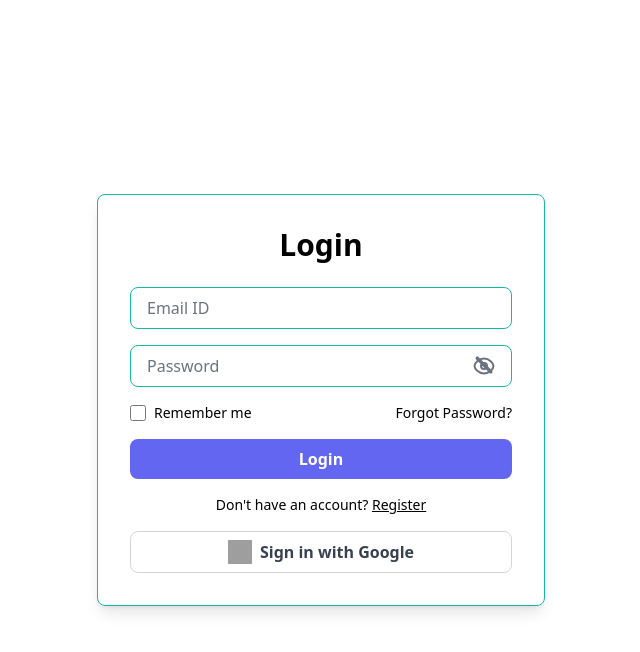
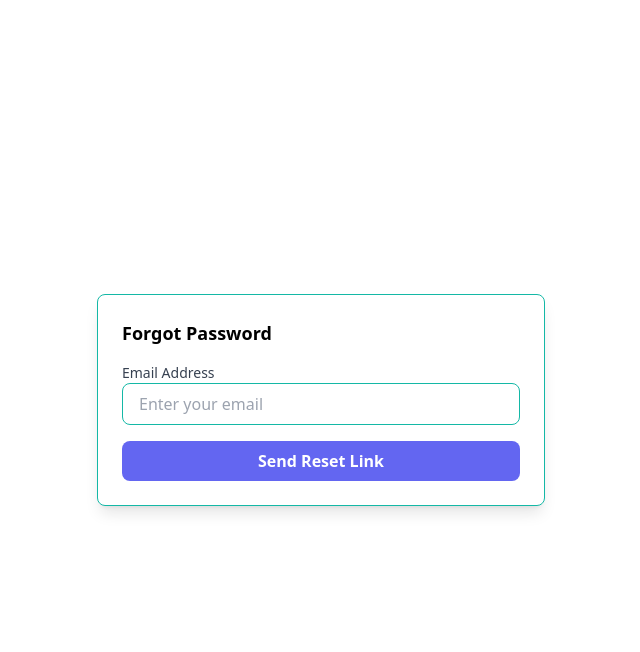
Before and after one commit to Maruf19/society, a React (Create React App) app: page /Login in a window 1280 px wide. Both pictures are taken after a click on the link "Forgot Password?". Shown: the top 652 px of the page, without its empty margins (319-959 px from the left). Built offline with nearby package versions, Linux system fonts and the light colour scheme; grey boxes are pictures that could not be loaded.

Commit message:
forgot password added

```diff
--- a/src/App.js
+++ b/src/App.js
@@ -11,6 +11,7 @@ import Achievement from './pages/Achievement'
 import Leader from './pages/Leader'
 import Login from './pages/Login'
 import SignUp from './pages/SignUp'
+import ForgotPassword from './pages/ForgotPassword'
 function App() {
   return (
         <BrowserRouter>
@@ -28,6 +29,7 @@ function App() {
       <Route path='Leadership' element={ <Leader />} />
       <Route path='Login' element={ <Login />} />
       <Route path='SignUP' element={ <SignUp />} />
+      <Route path='ForgotPassword' element={ <ForgotPassword />} />
     </Routes>
     </BrowserRouter>
   )
--- /dev/null
+++ b/src/pages/ForgotPassword.js
@@ -0,0 +1,46 @@
+// import React, { useState } from 'react';
+
+// const ForgotPassword = () => {
+//     const [email, setEmail] = useState('');
+//     const [message, setMessage] = useState('');
+
+//     const handleSubmit = (e) => {
+//         e.preventDefault();
+//         // Handle password reset logic here
+//         setMessage('Password reset link has been sent to your email.');
+//     };
+
+//     return (
+//         <div className="min-h-screen flex items-center justify-center bg-gray-100 p-6">
+//             <div className="max-w-md w-full bg-white p-8 rounded-lg shadow-md">
+//                 <h2 className="text-2xl font-bold text-center mb-6">Forgot Password</h2>
+//                 <form onSubmit={handleSubmit}>
+//                     <div className="mb-4">
+//                         <label htmlFor="email" className="block text-sm font-medium text-gray-700">Email Address</label>
+//                         <input
+//                             type="email"
+//                             id="email"
+//                             value={email}
+//                             onChange={(e) => setEmail(e.target.value)}
+//                             required
+//                             className="mt-1 block w-full px-3 py-2 border border-teal-500 rounded-md shadow-sm focus:outline-none focus:ring-2 focus:ring-teal-500"
+//                         />
+//                     </div>
+//                     {message && (
+//                         <div className="mb-4 text-green-600 text-sm">
+//                             {message}
+//                         </div>
+//                     )}
+//                     <button
+//                         type="submit"
+//                         className="w-full bg-teal-500 text-white py-2 px-4 rounded-md hover:bg-teal-600 focus:outline-none focus:ring-2 focus:ring-teal-500"
+//                     >
+//                         Send Reset Link
+//                     </button>
+//                 </form>
+//             </div>
+//         </div>
+//     );
+// };
+
+// export default ForgotPassword;
--- a/src/pages/Login.js
+++ b/src/pages/Login.js
@@ -2,9 +2,20 @@ import React, { useState } from 'react';
 
 function Login() {
   const [showPassword, setShowPassword] = useState(false);
+  const [showForgotPassword, setShowForgotPassword] = useState(false);
+
+  const handleForgotPassword = (e) => {
+    e.preventDefault();
+    setShowForgotPassword(true);
+  };
+
+  const handleCloseModal = () => {
+    setShowForgotPassword(false);
+  };
 
   return (
     <div className="min-h-screen flex items-center justify-center">
+      {!showForgotPassword ? (
         <div className="bg-white bg-opacity-10 p-8 rounded-lg shadow-lg backdrop-blur-md w-full max-w-md border border-teal-500">
           <h2 className="text-3xl font-semibold text-center text-black mb-6">Login</h2>
           <form className="space-y-4">
@@ -51,7 +62,7 @@ function Login() {
                 />
                 <span className="ml-2">Remember me</span>
               </label>
-            <a href="#" className="hover:underline">Forgot Password?</a>
+              <a href="#" className="hover:underline" onClick={handleForgotPassword}>Forgot Password?</a>
             </div>
 
             {/* Login Button */}
@@ -61,7 +72,7 @@ function Login() {
 
             {/* Register Link */}
             <p className="text-center text-black text-sm">
-            Don't have an account? <a href="#" className="underline">Register</a>
+              Don't have an account? <a href="/SignUp" className="underline">SignUp</a>
             </p>
 
             {/* Google Login Button */}
@@ -74,6 +85,31 @@ function Login() {
             </button>
           </form>
         </div>
+      ) : (
+        <div className="fixed inset-0 flex items-center justify-center ">
+          <div className="bg-white p-6 rounded-lg shadow-lg w-full max-w-md border border-teal-500">
+            <h3 className="text-lg font-semibold mb-4">Forgot Password</h3>
+            <form>
+              <div className="mb-4">
+                <label htmlFor="reset-email" className="block text-sm font-medium text-gray-700">Email Address</label>
+                <input
+                  type="email"
+                  id="reset-email"
+                  placeholder="Enter your email"
+                  className="w-full px-4 py-2 border border-teal-500 rounded-lg focus:outline-none focus:ring-2 focus:ring-indigo-400"
+                />
+              </div>
+              <button
+                type="submit"
+                className="w-full bg-indigo-500 hover:bg-indigo-600 text-white font-semibold py-2 px-4 rounded-lg transition duration-300"
+              >
+                Send Reset Link
+              </button>
+
+            </form>
+          </div>
+        </div>
+      )}
     </div>
   );
 }
--- a/src/pages/SignUp.js
+++ b/src/pages/SignUp.js
@@ -113,7 +113,7 @@ const SignUp = () => {
                         </button>
                         <p className="mt-4 text-center text-sm text-gray-600">
                             Already have an account?{' '}
-                            <a href="#" className="text-teal-600 hover:underline">Log In</a>
+                            <a href="Login" className="text-teal-600 hover:underline">Log In</a>
                         </p>
                     </form>
                 ) : (
```
Lines whose indentation alone changed are shown as unchanged.
